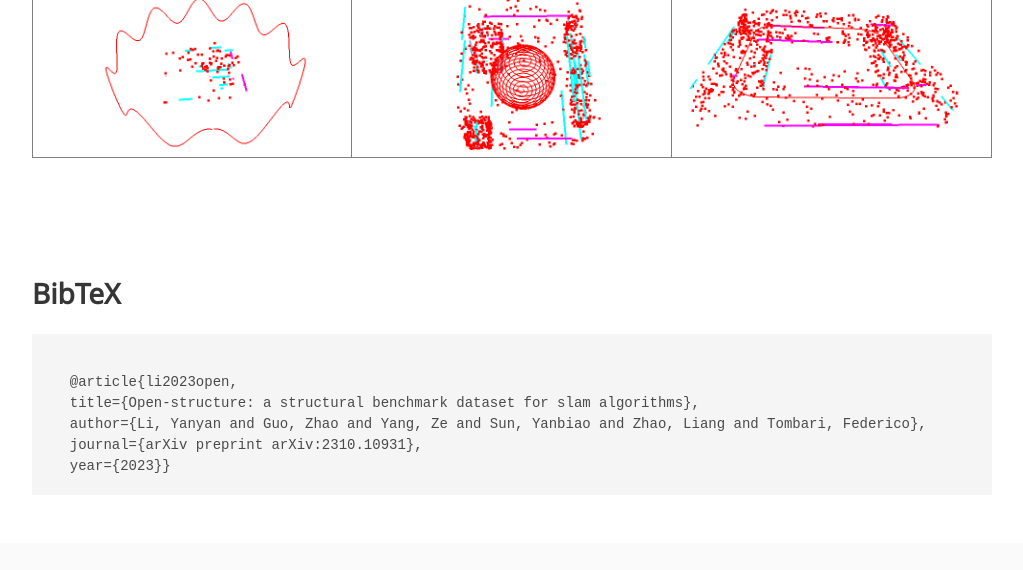
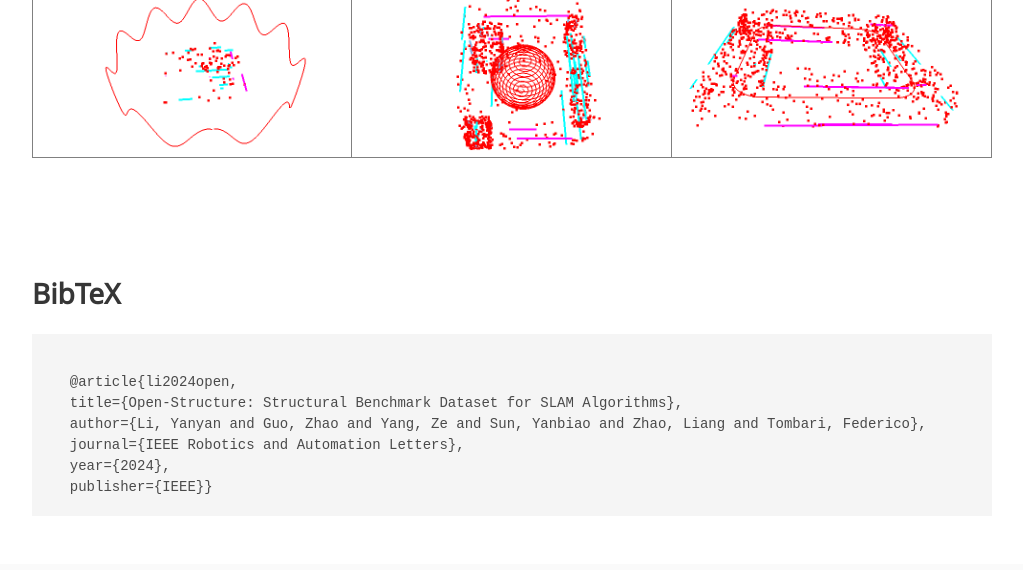
Before and after one commit to open-structure/open-structure.github.io, a plain HTML site: page index.html in a window 1280 px wide. Shown: the part 3469-4039 px from the top of the page, without its empty margins (128-1151 px from the left). Drawn offline with nearby package versions, Linux system fonts and the light colour scheme; some icons are missing; a web font is replaced by a local one.

Commit message:
Update index.html

```diff
--- a/index.html
+++ b/index.html
@@ -463,11 +463,12 @@
   <div class="container is-max-desktop content">
     <h2 class="title">BibTeX</h2>
     <pre><code>
-  @article{li2023open,
-  title={Open-structure: a structural benchmark dataset for slam algorithms},
+  @article{li2024open,
+  title={Open-Structure: Structural Benchmark Dataset for SLAM Algorithms},
   author={Li, Yanyan and Guo, Zhao and Yang, Ze and Sun, Yanbiao and Zhao, Liang and Tombari, Federico},
-  journal={arXiv preprint arXiv:2310.10931},
-  year={2023}}
+  journal={IEEE Robotics and Automation Letters},
+  year={2024},
+  publisher={IEEE}}
 </code></pre>
   </div>
 </section>
```
